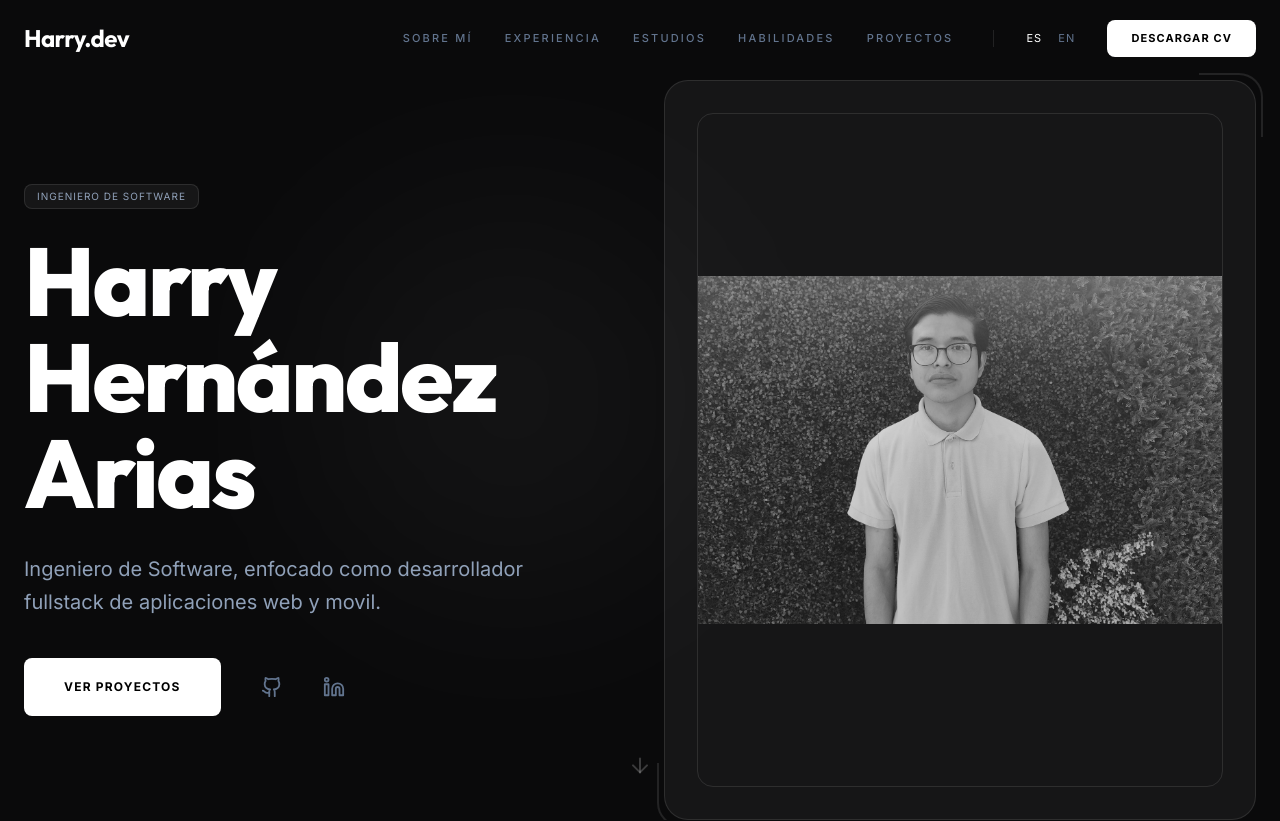
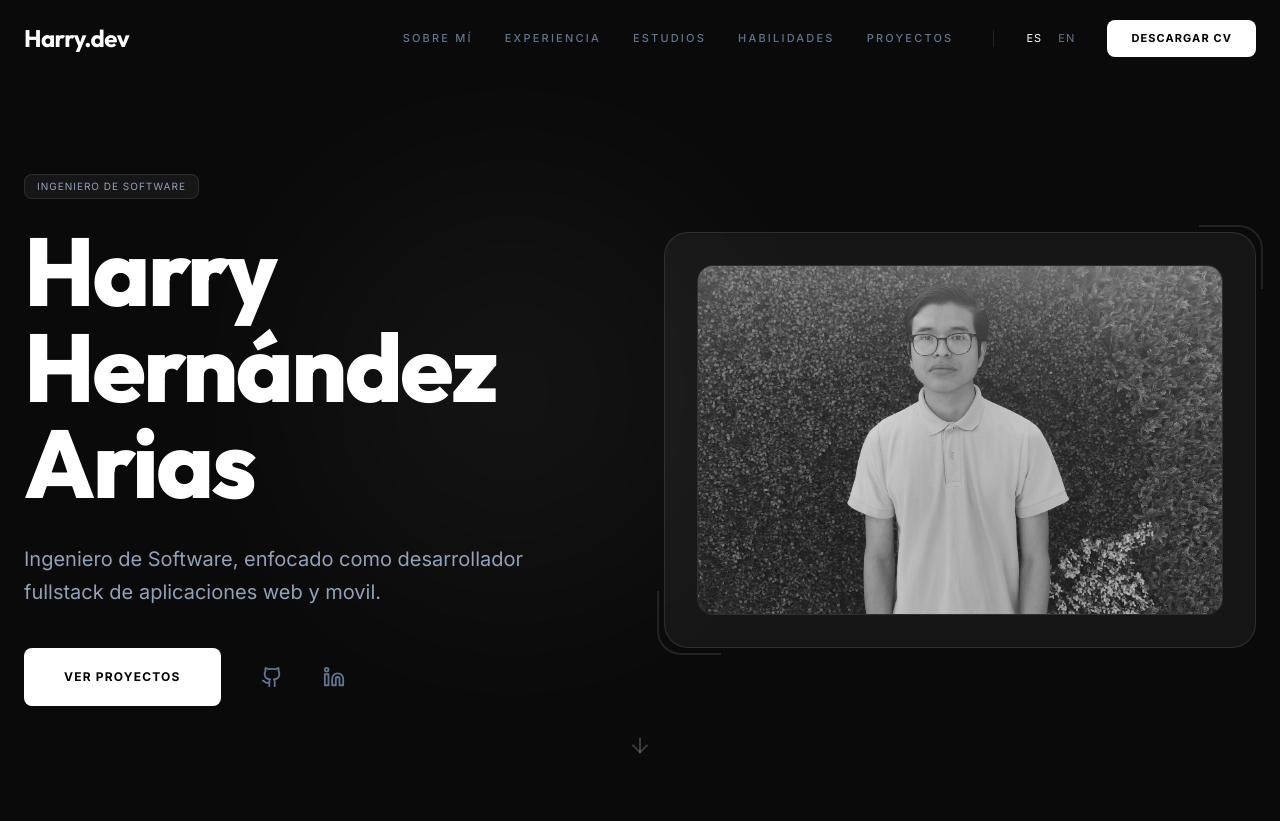
Before and after one commit to HarryHndz/portfolio-harry, a React (Vite) app: page / in a window 1280 px wide. Shown: the top 821 px of the page. Built offline with nearby package versions, Linux system fonts and the light colour scheme.

Commit message:
feat: add Hero section component with animated content and social links

```diff
--- a/src/components/Hero.tsx
+++ b/src/components/Hero.tsx
@@ -47,9 +47,9 @@ export const Hero: React.FC = () => {
           animate={{ opacity: 1, scale: 1 }}
           transition={{ duration: 1.2 }}
         >
-          <div className="aspect-4/5 bg-white/5 border border-white/10 p-8 relative flex items-center justify-center grayscale hover:grayscale-0 transition-all duration-700 rounded-3xl">
-             <div className="w-full h-full border border-white/10 flex items-center justify-center rounded-2xl">
-               <img src="/profile.jpg" alt="" />
+          <div className="bg-white/5 border border-white/10 p-6 lg:p-8 relative flex items-center justify-center grayscale hover:grayscale-0 transition-all duration-700 rounded-3xl w-fit mx-auto">
+             <div className="border border-white/10 flex items-center justify-center rounded-2xl overflow-hidden">
+               <img src="/profile.jpg" alt="Profile" className="max-w-full h-auto" />
              </div>
              {/* Accent lines - updated to be more subtle dots/corners */}
              <div className="absolute -top-2 -right-2 w-16 h-16 border-t-2 border-r-2 border-white/10 rounded-tr-3xl"></div>
```
